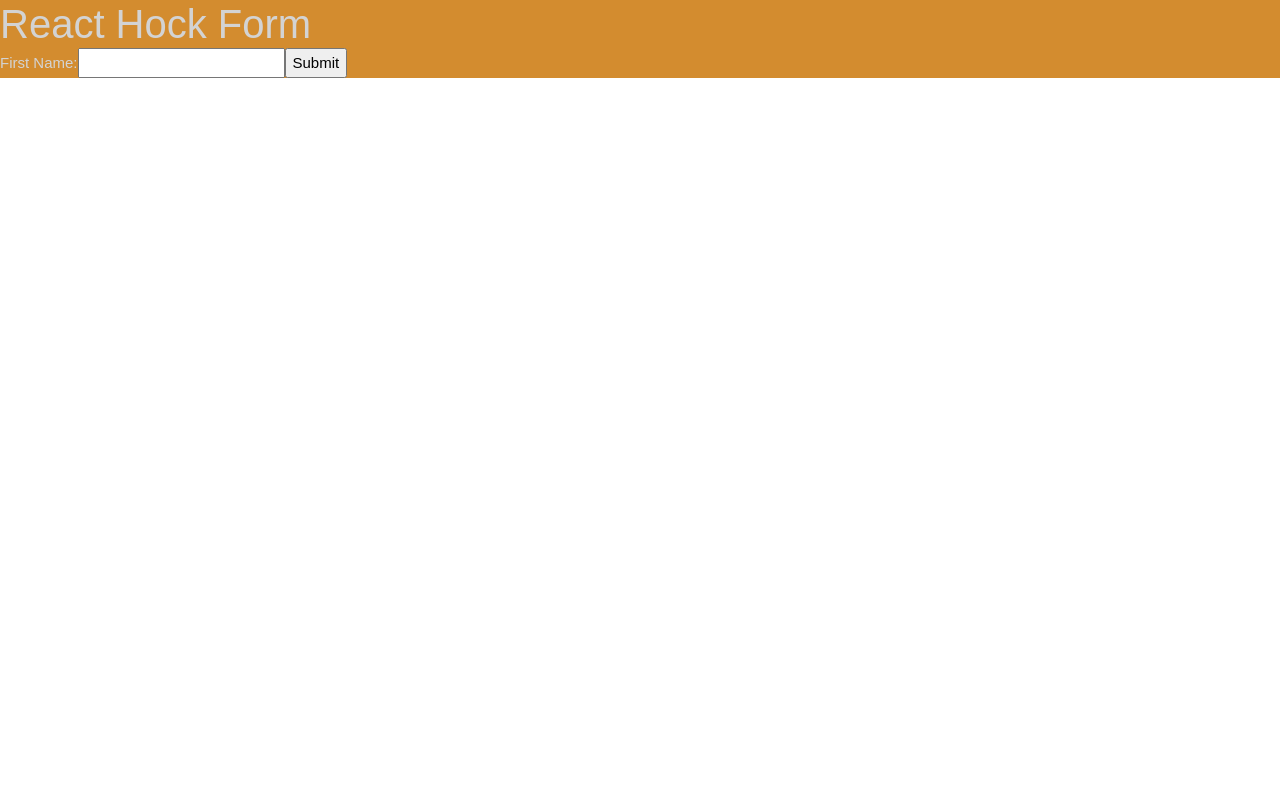
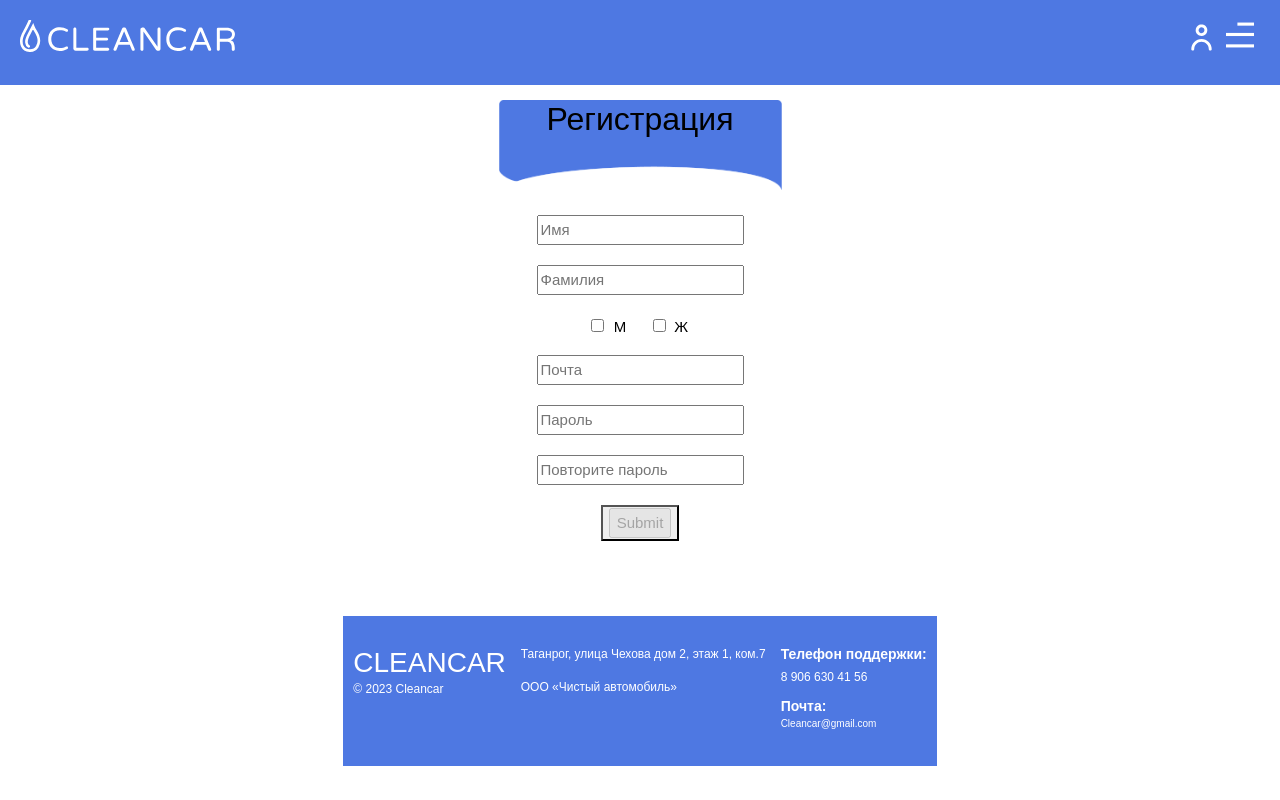
Before and after one commit to Niks6455/ajregator2, a React (Create React App) app: page /Register in a window 1280 px wide. Built offline with nearby package versions, Linux system fonts and the light colour scheme.

Commit message:
registration

```diff
--- a/src/component/pages/register/Register.js
+++ b/src/component/pages/register/Register.js
@@ -1,30 +1,147 @@
 import { useForm } from "react-hook-form";
 import React from "react";
 import styles from "./Register.module.scss"
+import Layout from './../../common/Layout'
+import Header from "../../common/header/Header";
+import Footer from './../../common/footer/Footer'
 export default function Register() {
+
+
 const {
     register,
-    formState:{
-        errors,
-    },
+    formState:{errors, isValid},
     handleSubmit,
- } = useForm();
+    reset
+ } = useForm({
+    mode: "onBlur"
+ });
 
  const onSubmit = (data) =>{
-    alert(JSON.stringify(data))
+    alert(JSON.stringify(data));
+    reset();
  }//data- хранит всю заполненную информацию о форме
+
+ const [activeCheckbox, setActiveCheckbox] = React.useState(null);
+
 return (
     <div className={styles.form}>
-    <h1>React Hock Form</h1>
+        <Header/>
+
+        <div className={styles.form__inner}>
+
+        <Layout>
+                <div className={styles.title}>
+                    <div className={styles.title__inner}>
+                        <h2> Регистрация </h2>
+                    </div>
+                </div>
             <form onSubmit={handleSubmit(onSubmit)}>
+                {/*----------------------------------------------------------------------------- ИМЯ ФАМИЛИЯ */}
                 <label>
-        First Name:
-            <input
-                {...register('firstName')}
+                    <input placeholder="Имя"
+                        {...register("firstName",{
+                            required: "Обязательное поле!",
+                            minLength: {
+                            value: 3,
+                            message: "Минимум 3 символа"
+                            }
+                        })}
                     />
                 </label>
-            <input type="submit"/>
+                <div style={{height:20, fontSize:11,padding:2} }>
+                    {errors?.firstName && <p>{errors?.firstName?.message || "Ошибка!"}</p>}
+                </div>
+
+                <label>
+                    <input placeholder="Фамилия"
+                        {...register("LastName",{
+                            required: "Обязательное поле!",
+                            minLength: {
+                            value: 3,
+                            message: "Минимум 3 символа"
+                            }
+                        })}
+                    />
+                </label>
+                <div style={{height:20, fontSize:11,padding:2} }>
+                    {errors?.LastName && <p>{errors?.LastName?.message || "Ошибка!"}</p>}
+                </div>
+                {/*----------------------------------------------------------------------------- //ИМЯ ФАМИЛИЯ */}
+
+
+                {/*----------------------------------------------------------------------------- чекбокс */}
+                <div className={styles.check__st}>
+                    {[...Array(2)].map((_, idx) => (
+                        <div key={idx} className={styles.check__inner}>
+                            <div  className={styles.check}>
+                                <label >{(idx === 0 && <p>М</p>) || <p>Ж</p>} </label>
+                                <input value={(idx === 0 && "Men") || "Women"}
+                                    {...register("Gender")}
+                                    type="checkbox"
+                                    checked={idx === activeCheckbox}
+                                    onClick={() => setActiveCheckbox(idx)}
+                                />
+                            </div>
+                        </div>
+                    ))}
+                </div>
+                {/*----------------------------------------------------------------------------- //чекбокс */}
+
+
+                {/*----------------------------------------------------------------------------- Почта */}
+                <label>
+                    <input placeholder="Почта"
+                        {...register("Email",{
+                            required: "Обязательное поле!",
+                            pattern:   /^(([^<>()[\]\\.,;:\s@"]+(\.[^<>()[\]\\.,;:\s@"]+)*)|(".+"))@((\[[0-9]{1,3}\.[0-9]{1,3}\.[0-9]{1,3}\.[0-9]{1,3}\])|(([a-zA-Z\-0-9]+\.)+[a-zA-Z]{2,}))$/
+                        })}
+                    />
+                </label>
+                <div style={{height:20, fontSize:11, padding:2} }>
+                    {errors?.Email && <p>{"Укажите правильную почту!"}</p>}
+                </div>
+                {/*----------------------------------------------------------------------------- //Почта */}
+
+
+                {/*----------------------------------------------------------------------------- Пароль */}
+                <label>
+                    <input placeholder="Пароль"
+                        {...register("FirstPassword",{
+                            required: "Обязательное поле!",
+                            minLength: {
+                            value: 5,
+                            message: "Минимум 5 символов"
+                            },
+                            pattern: /(?=.*[0-9])/g
+                        })}
+                    />
+                </label>
+                <div style={{height:20, fontSize:11, padding:2} }>
+                    {errors?.FirstPassword && <p>{errors?.FirstPassword?.message || "Пароль содержит хотя бы одно число!"}</p>}
+                </div>
+
+
+                <label>
+                    <input placeholder="Повторите пароль"
+                        {...register("TwoPassword")}
+                    />
+                </label>
+
+
+                {/*----------------------------------------------------------------------------- //Пароль */}
+
+
+                <div className={styles.button__div}>
+                    <button className={styles.button}>
+                        <input type="submit" disabled={!isValid}/>
+                    </button>
+                </div>
+
             </form>
+            </Layout>
+            </div>
+        <Footer/>
     </div>
   );
 }
+// https://react-hook-form.com/api/useform/register - ссылка на документацию по функциям использовавшимся в формах)
--- a/src/component/pages/register/Register.module.scss
+++ b/src/component/pages/register/Register.module.scss
@@ -1,7 +1,60 @@
+.form{
+    display: flex;
+    padding-top: 100px;
+    width: 100%;
+    justify-content: center;
+    color: rgb(0, 0, 0);
 
-.form{
-    background-color: rgb(211, 140, 47);
-    height: 100vh;
-    height: 100%;
-    color: lightgray;
+    position: relative;
+    form{
+        margin: 0 40px;
+    }
+    Footer{
+        position: absolute;
+        bottom: 0;
+
+    }
+    .title{
+        display: flex;
+        justify-content: center;
+        width: 100%;
+        .title__inner{
+          background: url(./../../images/About/title__img.png);
+        -webkit-background-size: cover;
+        background-size: cover;
+        margin-bottom: 25px;
+        display: flex;
+        width: 283px;
+        height: 90px;
+        justify-content: center;
+    }
+    }
+   .flex{
+    display: flex;
+    width: 100%;
+    justify-content: center;
+   }
 }
+.button__div{
+    margin-top: 20px;
+    display: flex;
+    justify-content: center;
+    padding-bottom: 225px;
+}
+
+.check__st{
+    display: flex;
+    justify-content: center;
+    width: 100%;
+    .check__inner{
+        display: flex;
+        label{
+            position: relative;
+            right:-35px;
+
+        }
+        .check{
+            margin-right: 35px;
+        }
+    }
+}
```
Lines whose indentation alone changed are shown as unchanged.
